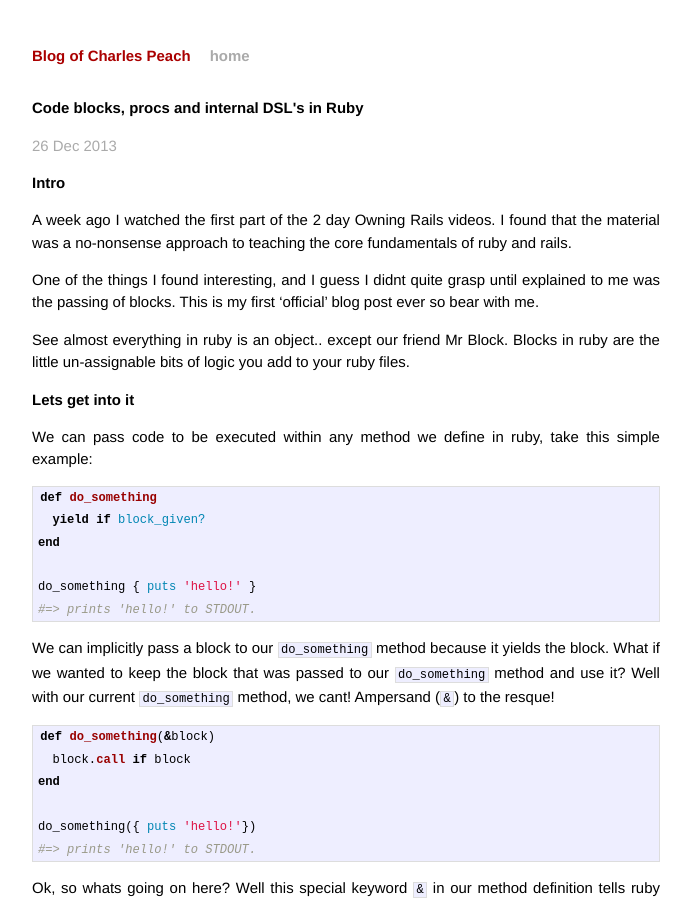
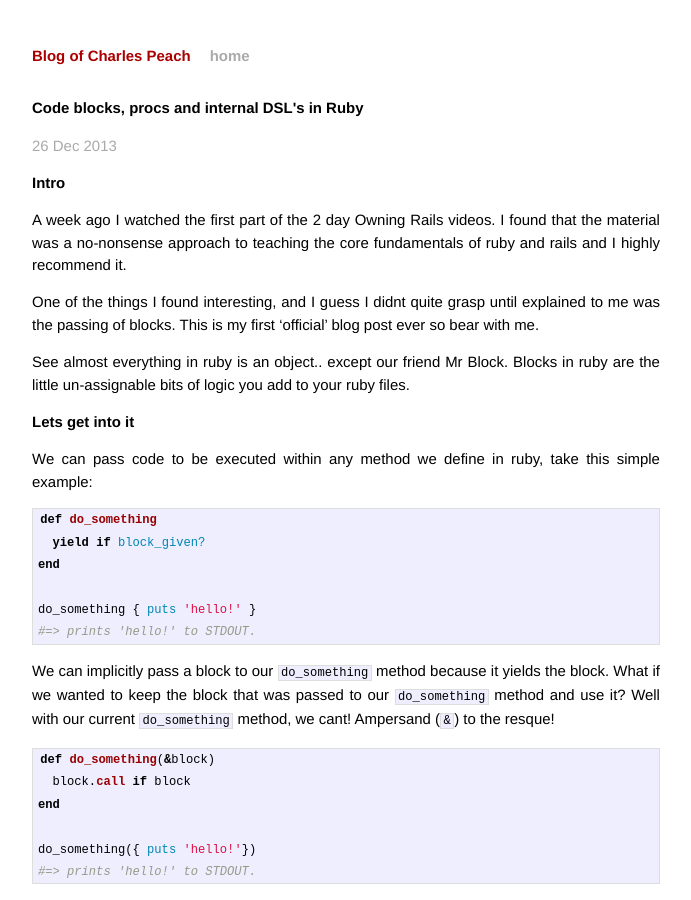
Before and after one commit to charlespeach/charlespeach.github.io, a Jekyll site: the page built from _posts/2013-12-26-blocks-procs-dsl-ruby.md, in a window 1280 px wide and 900 px high. Shown: the whole window, without its empty margins (294-985 px from the left). Built offline with Jekyll 4.4.1, drawn with Linux system fonts in a browser that asks for light colours; Markdown is read by kramdown in place of the engine named in the settings.

Commit message:
Made a small change to the content of the intro.

```diff
--- a/_posts/2013-12-26-blocks-procs-dsl-ruby.md
+++ b/_posts/2013-12-26-blocks-procs-dsl-ruby.md
@@ -7,7 +7,7 @@ categories: ruby
 
 ## Intro
 
-A week ago I watched the first part of the 2 day Owning Rails videos. I found that the material was a no-nonsense approach to teaching the core fundamentals of ruby and rails.
+A week ago I watched the first part of the 2 day Owning Rails videos. I found that the material was a no-nonsense approach to teaching the core fundamentals of ruby and rails and I highly recommend it.
 
 One of the things I found interesting, and I guess I didnt quite grasp until explained to me was the passing of blocks. This is my first 'official' blog post ever so bear with me.
 
```
